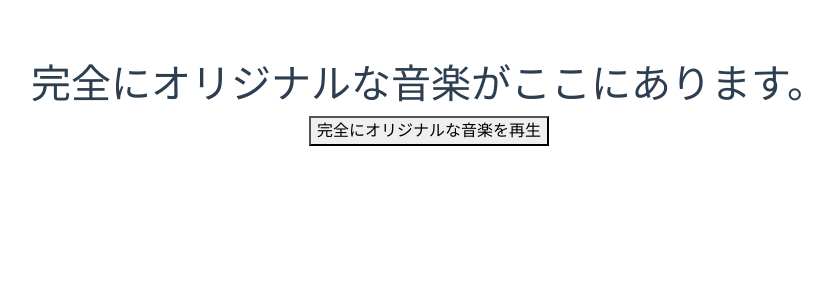
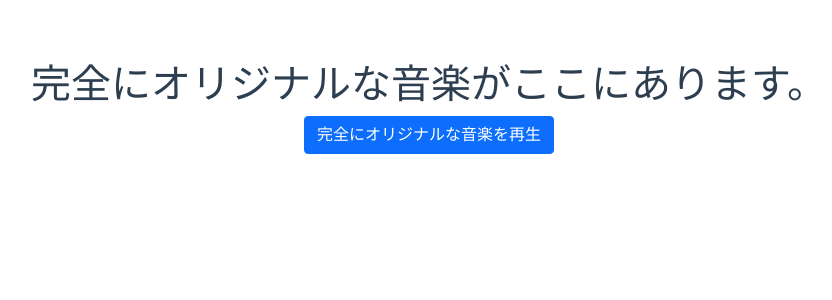
Before and after one commit to UzoGaMuzol/completely-original-song, a Vue app: page / in a window 1280 px wide. Shown: the top 300 px of the page, without its empty margins (211-1043 px from the left). Built offline with nearby package versions, Linux system fonts and the light colour scheme.

Commit message:
ボタンにスタイル適用

```diff
--- a/src/components/Main.vue
+++ b/src/components/Main.vue
@@ -1,5 +1,5 @@
 <template>
-  <button @click="play">
+  <button class="btn btn-primary" @click="play">
     完全にオリジナルな音楽を{{ playOrStop }}
   </button>
 </template>
```
